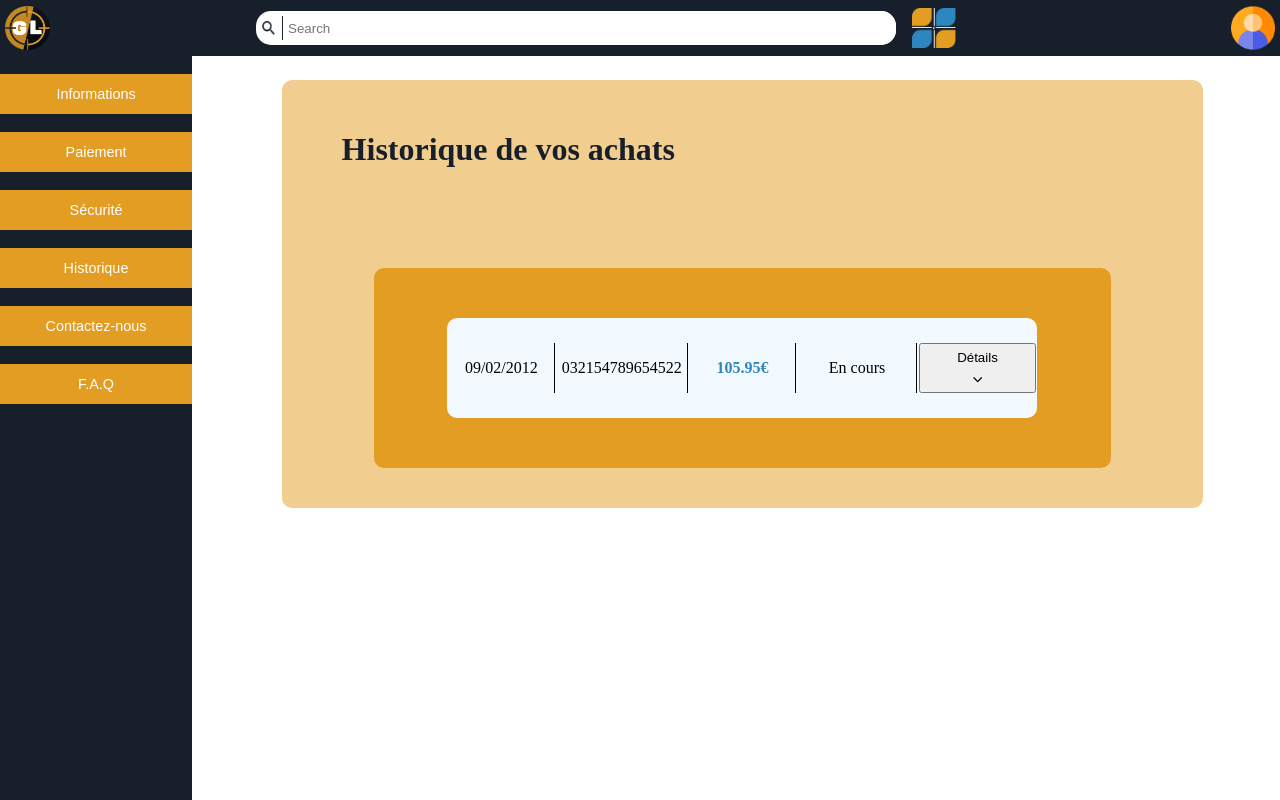
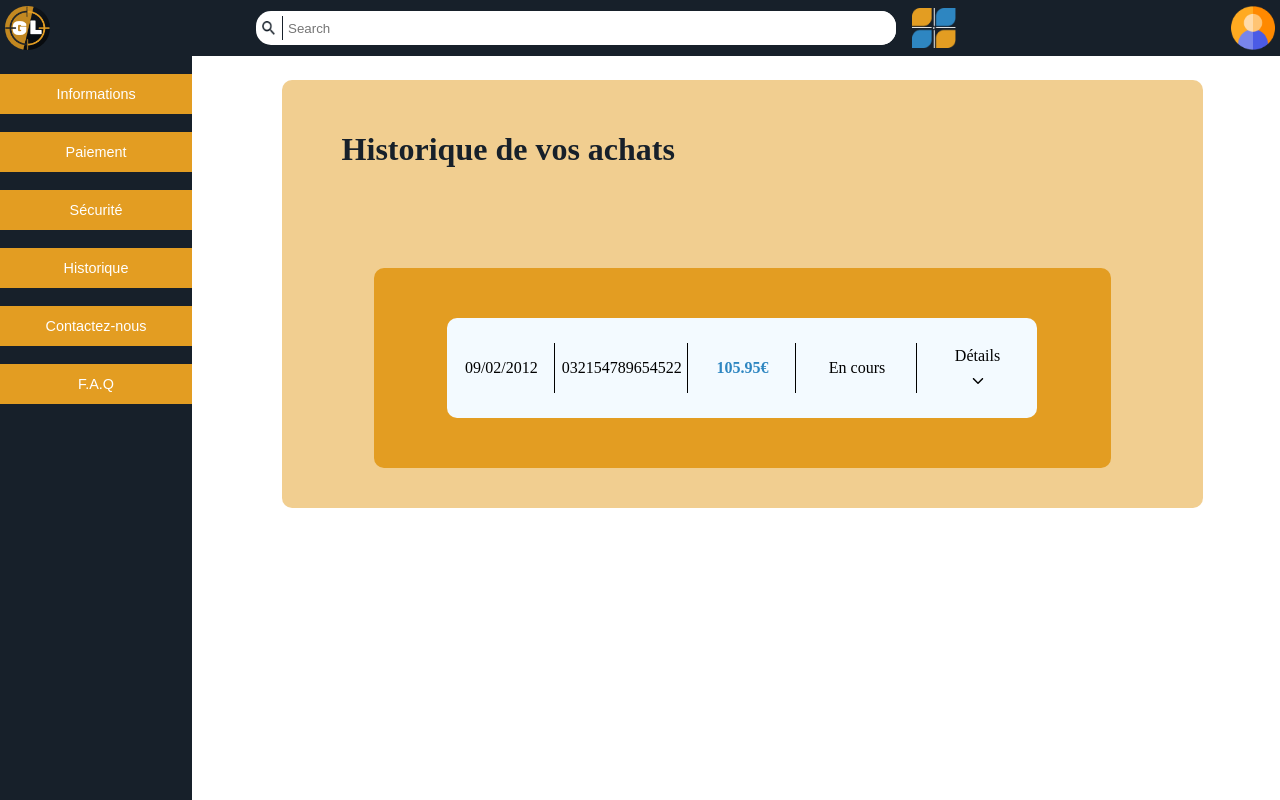
Before and after one commit to NelsonPhilippe/GeekLandFront, a React (Create React App) app: page /settings/historique in a window 1280 px wide. Built offline with nearby package versions, Linux system fonts and the light colour scheme; a web font is replaced by a local one.

Commit message:
bind div onclick on Historiques.js

```diff
--- a/src/components/settings/Historiques.js
+++ b/src/components/settings/Historiques.js
@@ -3,11 +3,18 @@ import "../../css/components/settings/Historiques.css";
 import { IoIosArrowDown } from "react-icons/io";
 
 export default class Historiques extends React.Component {
+  constructor(props) {
+    super(props);
+
+    this.drop = this.drop.bind(this);
+  }
   drop() {
     let x = document.getElementById("detail");
+    let y = document.getElementsByName("block-commande");
 
     if (x.style.display === "none") {
       x.style.display = "block";
+      y.style.borderRadius = "10px 10px 0 0";
     } else {
       x.style.display = "none";
     }
@@ -24,10 +31,10 @@ export default class Historiques extends React.Component {
           <p id="price-commande">105.95€</p> {/*Ajouter le prix en back-end*/}
           <p id="livraison">En cours</p>{" "}
           {/*Ajouter le status de la commande en back-end*/}
-          <button className="dropdown" onClick="drop()">
+          <div className="dropdown" onClick={this.drop}>
             <p>Détails</p>
             <IoIosArrowDown />
-          </button>
+          </div>
         </div>
         <div id="detail">Salut</div>
       </div>
--- a/src/css/components/settings/Historiques.css
+++ b/src/css/components/settings/Historiques.css
@@ -7,7 +7,7 @@
   flex-direction: row;
   justify-content: space-around;
   align-items: center;
-  border-radius: 10px;
+  border-radius: 10px 10px 10px 10px;
 }
 
 .block-commande p {
```
